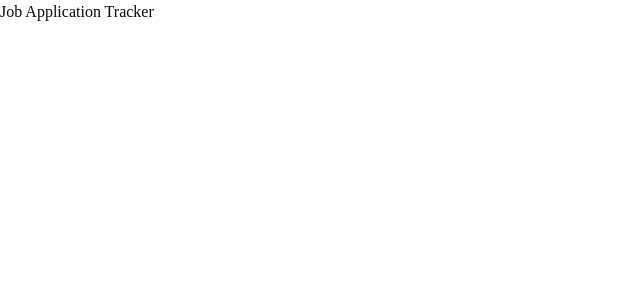
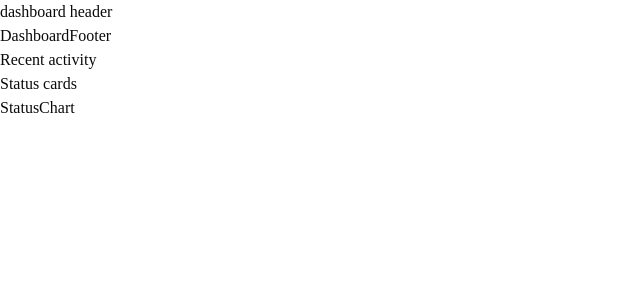
Before and after one commit to Bhavani-Bolloju/Job-Application-Tracker, a Next.js app: page / in a window 1280 px wide. Shown: the top 300 px of the page, without its empty margins (0-640 px from the left). Built offline with nearby package versions, Linux system fonts and the light colour scheme.

Commit message:
chore: create dashboard component structure

```diff
--- /dev/null
+++ b/app/dashboard/_components/DashboardClient.tsx
@@ -0,0 +1,21 @@
+import React from "react";
+
+import RecentActivity from "./RecentActivity";
+import StatusCards from "./StatusCards";
+import StatusChart from "./StatusChart";
+import DashboardHeader from "./DashboardHeader";
+import DashboardFooter from "./DashboardFooter";
+
+function DashboardClient() {
+  return (
+    <div>
+      <DashboardHeader />
+      <DashboardFooter />
+      <RecentActivity />
+      <StatusCards />
+      <StatusChart />
+    </div>
+  );
+}
+
+export default DashboardClient;
--- /dev/null
+++ b/app/dashboard/_components/DashboardFooter.tsx
@@ -0,0 +1,7 @@
+import React from "react";
+
+function DashboardFooter() {
+  return <div>DashboardFooter</div>;
+}
+
+export default DashboardFooter;
--- /dev/null
+++ b/app/dashboard/_components/DashboardHeader.tsx
@@ -0,0 +1,7 @@
+import React from "react";
+
+function DashboardHeader() {
+  return <div>dashboard header</div>;
+}
+
+export default DashboardHeader;
--- a/app/dashboard/_components/RecentActivity.tsx
+++ b/app/dashboard/_components/RecentActivity.tsx
@@ -1,9 +1,10 @@
 import React from "react";
+// import RecentActivityItem from "./RecentActivityItem";
 
 function RecentActivity() {
   return (
     <div>
-      <h3>Recent activity</h3>
+      <h2>Recent activity</h2>
     </div>
   );
 }
--- /dev/null
+++ b/app/dashboard/_components/RecentActivityItem.tsx
@@ -0,0 +1,7 @@
+import React from "react";
+
+function RecentActivityItem() {
+  return <div>RecentActivityItem</div>;
+}
+
+export default RecentActivityItem;
--- /dev/null
+++ b/app/dashboard/_components/StatusCard.tsx
@@ -0,0 +1,7 @@
+import React from "react";
+
+function StatusCard() {
+  return <div>StatusCard</div>;
+}
+
+export default StatusCard;
--- a/app/dashboard/_components/StatusChart.tsx
+++ b/app/dashboard/_components/StatusChart.tsx
@@ -1,11 +1,11 @@
-import React from 'react'
+import React from "react";
 
 function StatusChart() {
   return (
     <div>
       <h2>StatusChart</h2>
     </div>
-  )
+  );
 }
 
-export default StatusChart
+export default StatusChart;
--- a/app/dashboard/page.tsx
+++ /dev/null
@@ -1,15 +0,0 @@
-import React from "react";
-import StatusCards from "./_components/StatusCards";
-import StatusChart from "./_components/StatusChart";
-import RecentActivity from "./_components/RecentActivity";
-function page() {
-  return (
-    <div>
-      <StatusCards />
-      <StatusChart />
-      <RecentActivity />
-    </div>
-  );
-}
-
-export default page;
--- a/app/page.tsx
+++ b/app/page.tsx
@@ -1,9 +1,9 @@
-export default function Home() {
+import DashboardClient from "./dashboard/_components/DashboardClient";
+
+export default function Dashboard() {
   return (
     <div>
-      <main>
-        <h1 className="capitalize">Job application tracker</h1>
-      </main>
+      <DashboardClient />
     </div>
   );
 }
```
Also changed, not shown: app/dashboard/_components/StatusCards.tsx (+5 -3 lines).
